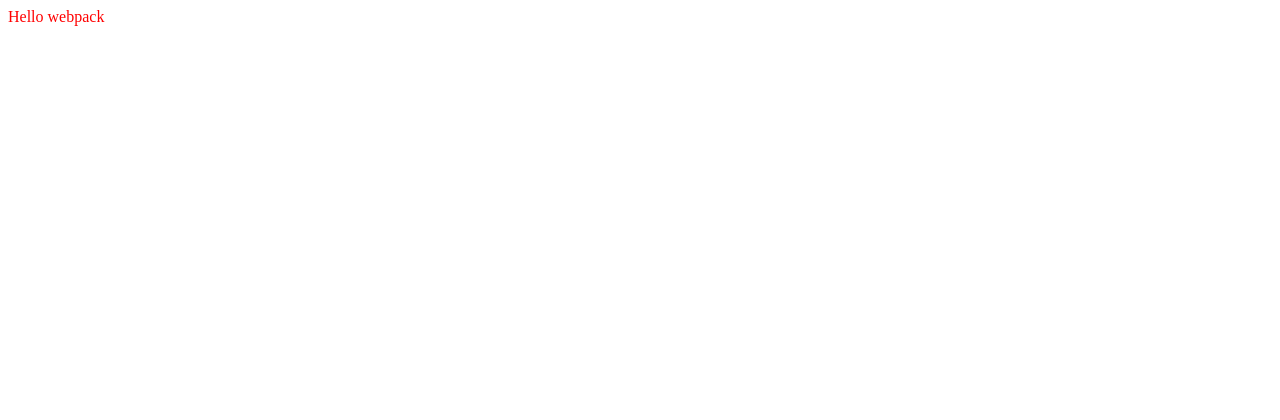
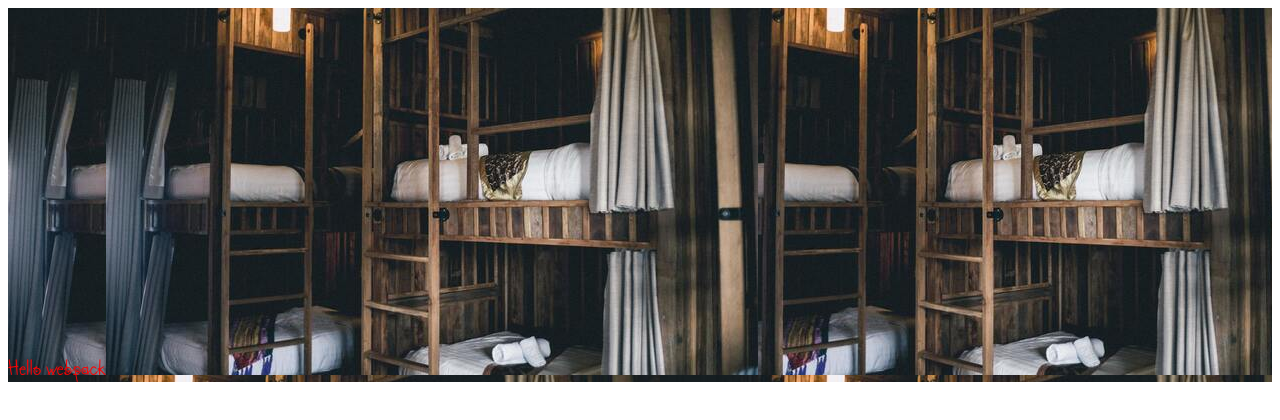
Before and after one commit to gribdesbois/webpack-tutorial, a website built with webpack: page dist/index.html in a window 1280 px wide. Built offline with nearby package versions, Linux system fonts and the light colour scheme.

Commit message:
font handling

```diff
--- a/package.json
+++ b/package.json
@@ -20,6 +20,7 @@
   "homepage": "https://github.com/gribdesbois/webpack-tutorial#readme",
   "devDependencies": {
     "css-loader": "^5.2.6",
+    "file-loader": "^6.2.0",
     "style-loader": "^2.0.0",
     "webpack": "^5.40.0",
     "webpack-cli": "^4.7.2"
--- a/src/index.js
+++ b/src/index.js
@@ -1,12 +1,19 @@
 import _ from 'lodash';
 import './style.css';
-
+import Icon from './icon.jpg';
 function component() {
   const element = document.createElement('div');
 
   // Lodash, now imported by this script
   element.innerHTML = _.join(['Hello', 'webpack'], ' ');
   element.classList.add('hello');
+
+  // ADd the image to our existing div
+  const myIcon = new Image();
+  myIcon.src = Icon;
+
+  element.appendChild(myIcon);
+
   return element;
 }
 
--- a/src/style.css
+++ b/src/style.css
@@ -1,3 +1,20 @@
+
+
+
+@font-face {
+  font-family: 'Austie Bost Kitten Klub';
+  src: url('./AustieBostKittenKlub.woff2') format('woff2'),
+      url('./AustieBostKittenKlub.woff') format('woff'),
+      url('./AustieBostKittenKlub.ttf') format('ttf');
+  font-weight: normal;
+  font-style: normal;
+  font-display: swap;
+}
+
+
+
 .hello {
-    color: red;
-  }
+  color: red;
+  font-family: 'Austie Bost Kitten Klub';
+  background: url('./icon.jpg');
+}
--- /dev/null
+++ b/src/stylesheet.css
@@ -0,0 +1,8 @@
+@font-face {
+    font-family: 'Austie Bost Kitten Klub';
+    src: url('AustieBostKittenKlub.woff2') format('woff2'),
+        url('AustieBostKittenKlub.woff') format('woff');
+    font-weight: normal;
+    font-style: normal;
+    font-display: swap;
+}
--- a/webpack.config.js
+++ b/webpack.config.js
@@ -6,16 +6,23 @@ module.exports = {
         filename: 'bundle.js',
         path: path.resolve(__dirname, 'dist'),
     },
-    module: {}
+    module: {
         rules: [
             {
-                test: /\.css$/,
+                test: /\.css$/i,
                 use: [
                     'style-loader',
                     'css-loader',
                 ],
             },
+            {
+                test: /\.(png|svg|jpg|gif)$/i,
+                type: 'asset/resource',
+            },
+            {
+                test: /\.(woff|woff2|eot|ttf|otf)$/i,
+                type: 'asset/resource',
+            },
         ],
-},
-
+    },
 };
```
Also changed, not shown: dist/1045cfe073e1ad87297b.woff2 (added), dist/a278cf7e7e9da2d0bb61.ttf (added), dist/bundle.js (added), dist/bundle.js.LICENSE.txt (added), dist/cde3efc7de1a3682d5ca.woff (added), dist/de0a2a0d1cc01bdd733d.jpg (added), dist/de0a2a0d1cc01bdd733dea56ebf6f4a8.jpg (added), src/AustieBostKittenKlub.ttf (added), src/AustieBostKittenKlub.woff (added), src/AustieBostKittenKlub.woff2 (added), src/icon.jpg (added), 1 other file.
